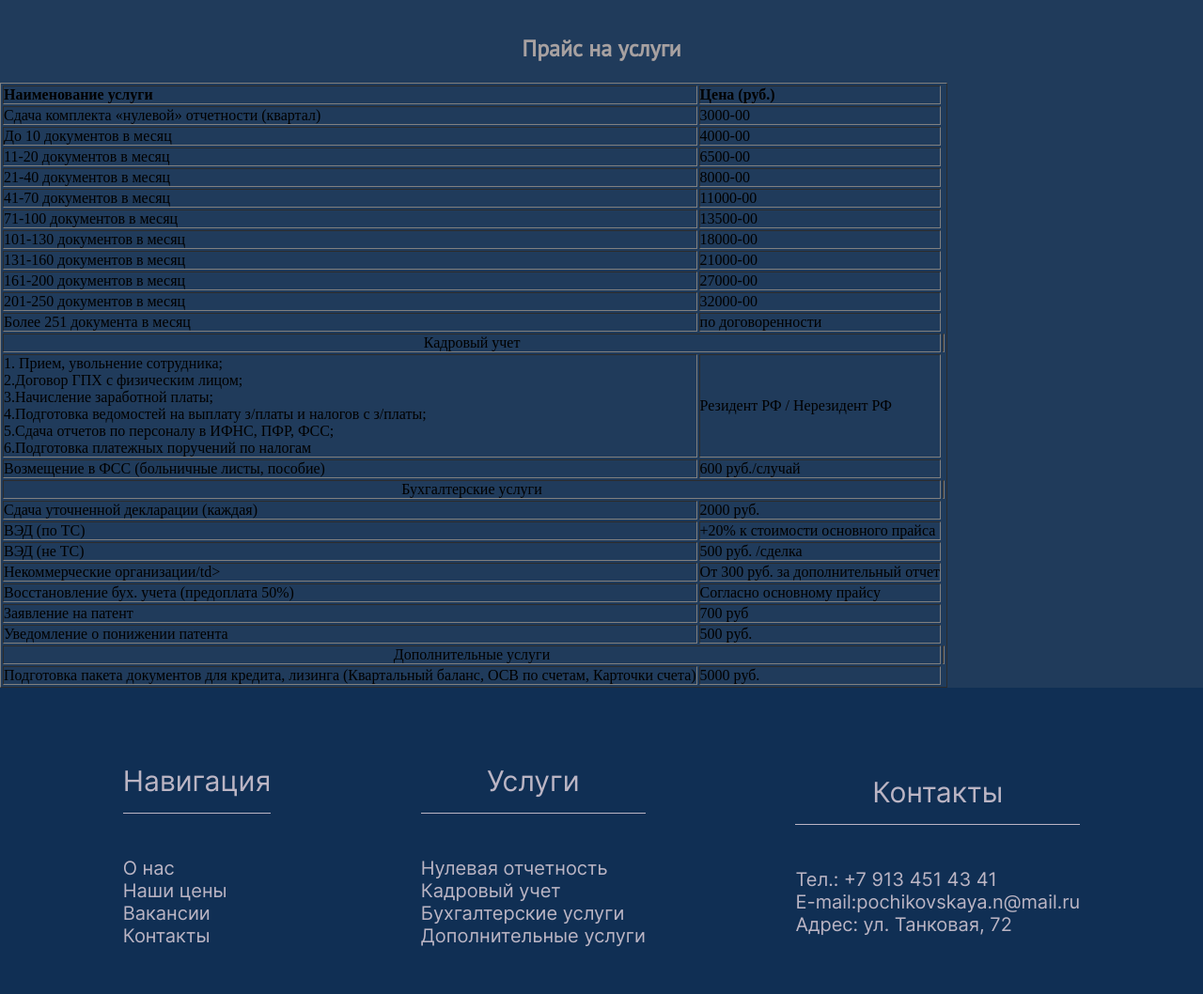
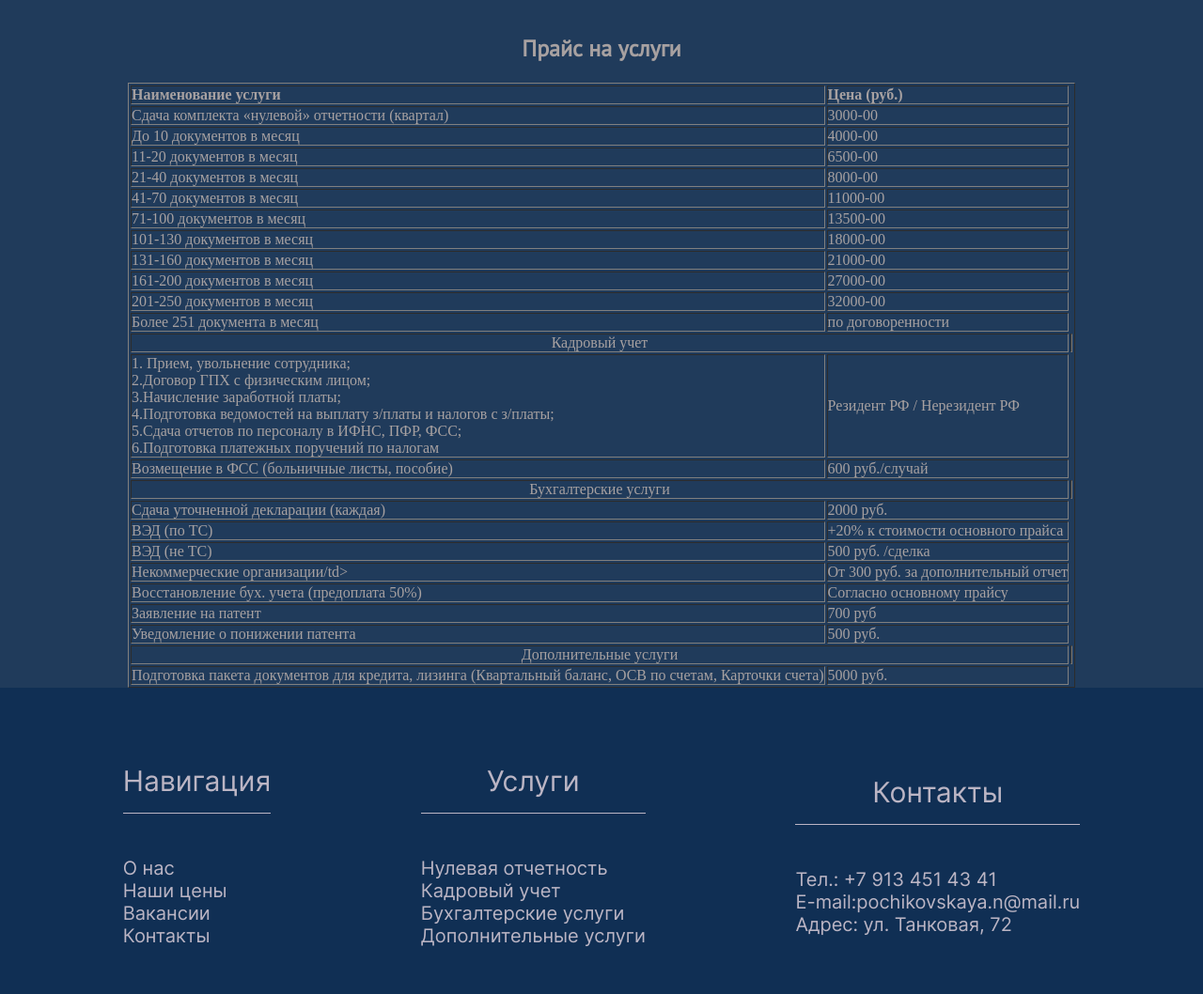
Before and after one commit to ruslan2570/BuhCompany59, a PHP site: page /prices.html in a window 1280 px wide. Shown: the part 162-1220 px from the top of the page at 94% size. Run offline with PHP 8.4, Linux system fonts and the light colour scheme.

Commit message:
Update style.css

```diff
--- a/css/style.css
+++ b/css/style.css
@@ -326,6 +326,13 @@ svg {
     color: #3f313f;
     padding-left: 179px
 }
+.centerTablestyle {
+    margin: 0px auto;
+color:rgb(167, 161, 161);
+    font-size: 16px;
+}
+
+
 
 .actions {
     font-family: 'PT Sans';
```
